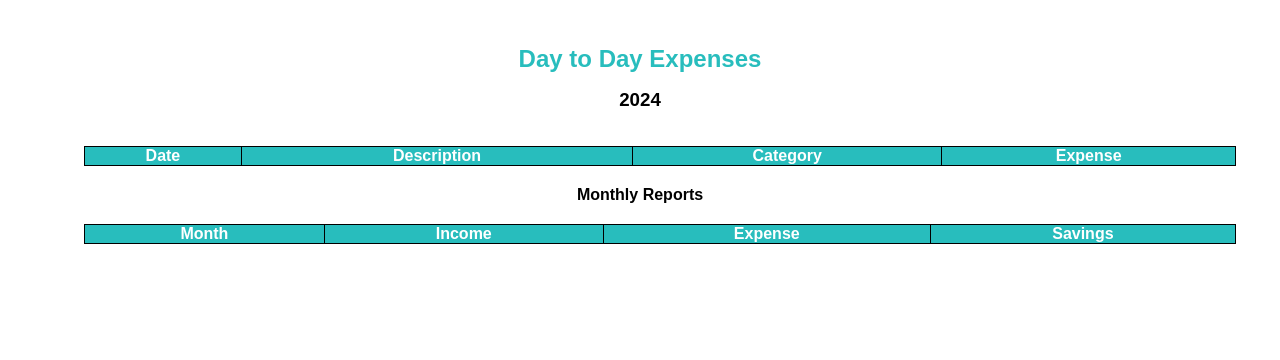
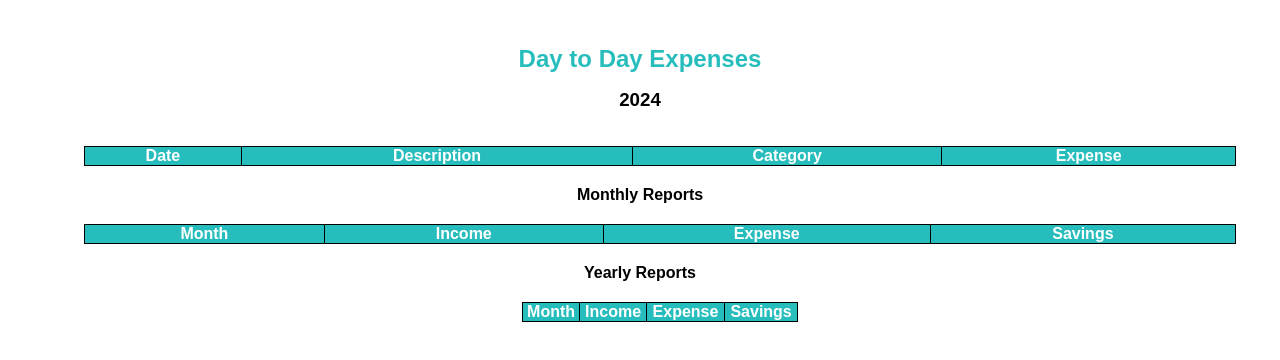
Before and after one commit to abdul7to7/etdr_AWS, a website: page frontend/dayToDayExpense.html in a window 1280 px wide. Drawn offline with Linux system fonts and the light colour scheme; no server answers.

Commit message:
added yearly expense updated

```diff
--- a/frontend/dayToDayExpense.html
+++ b/frontend/dayToDayExpense.html
@@ -34,6 +34,17 @@
           </tr>
         </table>
       </div>
+      <div class="yearlyTable">
+        <h4>Yearly Reports</h4>
+        <table id="yearlyExpenseTable">
+          <tr>
+            <th>Month</th>
+            <th>Income</th>
+            <th>Expense</th>
+            <th>Savings</th>
+          </tr>
+        </table>
+      </div>
     </div>
   </body>
   <script src="./dayToDayExpense.js"></script>
```
